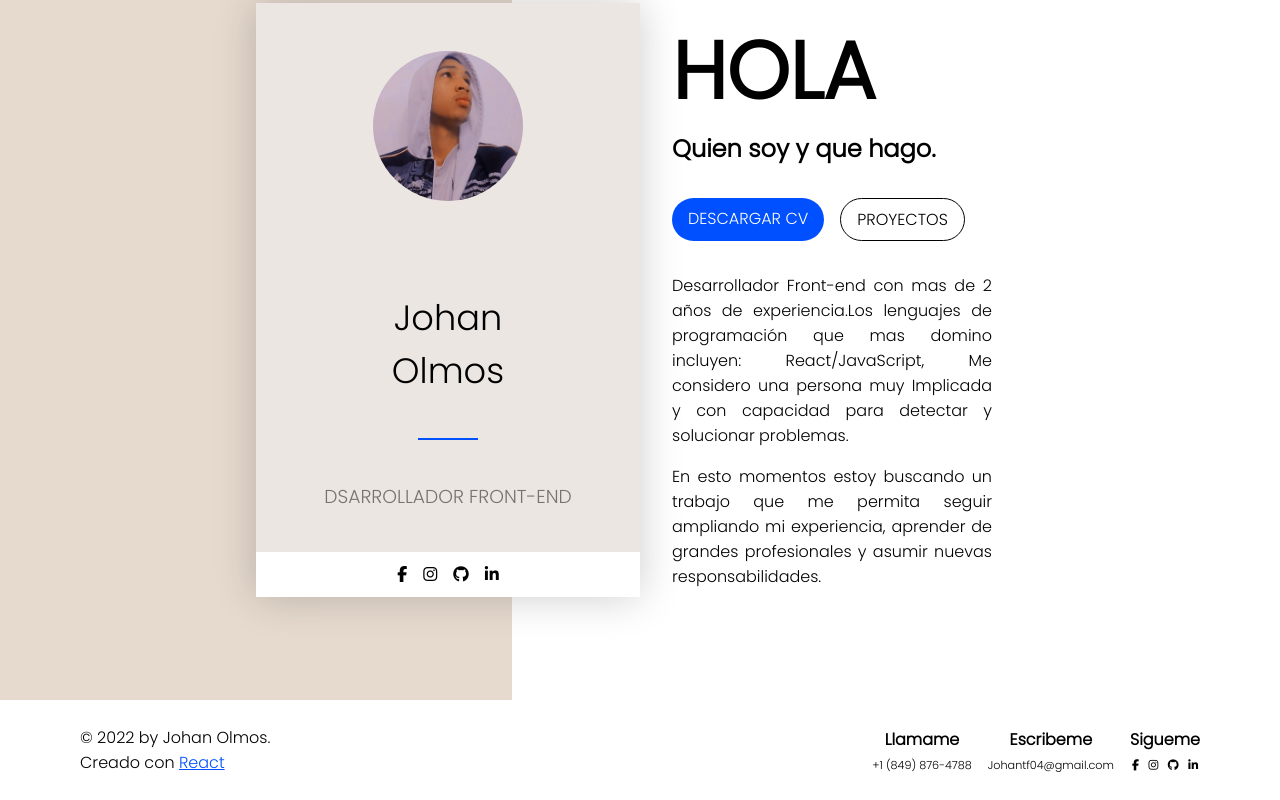
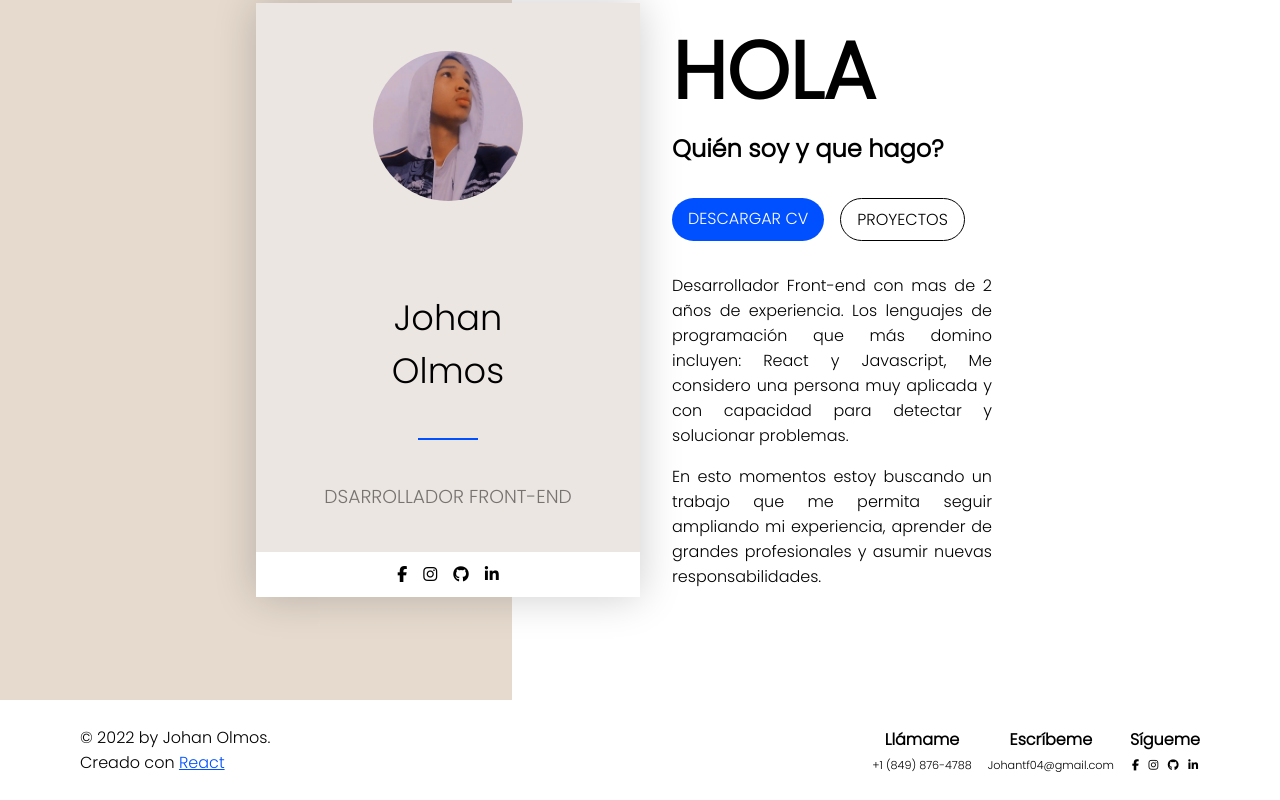
Before and after one commit to frantf04/portfolio, a React (Create React App) app: page / in a window 1280 px wide. Shown: the part 220-1020 px from the top of the page. Built offline with nearby package versions, Linux system fonts and the light colour scheme; a web font is replaced by a local one.

Commit message:
correccion de ortografia

```diff
--- a/src/common/Footer.jsx
+++ b/src/common/Footer.jsx
@@ -12,15 +12,15 @@ function Footer() {
         </div>
         <div className={styles.contact_container}>
           <div className={styles.call}>
-            <h4 className={styles.title}>Llamame</h4>
+            <h4 className={styles.title}>Llámame</h4>
             <p>+1 (849) 876-4788</p>
           </div>
           <div className={styles.write}>
-            <h4 className={styles.title}>Escribeme</h4>
+            <h4 className={styles.title}>Escríbeme</h4>
             <p>Johantf04@gmail.com</p>
           </div>
           <div className={styles.folow}>
-            <h4 className={styles.title}>Sigueme</h4>
+            <h4 className={styles.title}>Sígueme</h4>
             <p>
               <a target='_blank' href="https://www.facebook.com/profile.php?id=100004261665261"><i className="fa fa-facebook"></i></a>
               <a target='_blank' href="https://www.instagram.com/_fran_tf/"><i className="fa fa-instagram"></i></a>
--- a/src/page/about/components/Info_card.jsx
+++ b/src/page/about/components/Info_card.jsx
@@ -9,7 +9,7 @@ function Info_card() {
     <div className={styles.info_card}>
       <div className={styles.titles_container}>
         <h1>HOLA</h1>
-        <h2>Quien soy y que hago.</h2>
+        <h2>Quién soy y que hago?</h2>
       </div>
       <div className={styles.btn_container}>
         <a className={styles.btn} download={CV} href={CV}>DESCARGAR CV</a>
@@ -17,10 +17,11 @@ function Info_card() {
 
       </div>
       <div className={styles.p_container}>
-        <p>Desarrollador Front-end con mas de 2 años de experiencia.Los
-          lenguajes de programación que mas domino incluyen:
-          React/JavaScript, Me considero una persona muy Implicada y
-          con capacidad para detectar y solucionar problemas. </p>
+        <p>Desarrollador Front-end con mas de 2 años de experiencia. Los
+          lenguajes de programación que más domino incluyen:
+          React y Javascript, Me considero una persona muy aplicada y
+          con capacidad para detectar y solucionar problemas.
+ </p>
         <p>En esto
           momentos estoy buscando un trabajo que me permita seguir
           ampliando mi experiencia, aprender de grandes profesionales
--- a/src/page/about/components/Presentation_card.jsx
+++ b/src/page/about/components/Presentation_card.jsx
@@ -1,5 +1,5 @@
 import React from 'react'
-import img from '../../../assets/img/yo.jfif'
+import img from '../../../assets/img/yo.png'
 import styles from '../css/Presentation_card.module.css'
 import CV from '../../../assets/CV.pdf'
 import Button from '../../../common/Button'
--- a/src/page/skills/components/Skills.jsx
+++ b/src/page/skills/components/Skills.jsx
@@ -1,6 +1,7 @@
 import React, { useRef } from 'react'
 import styles from '../css/Skills.module.css'
-import SkillCard from './SkillCard'
+import SkillCard from './SkillCard';
+import sql from '../../../assets/img/sql-server.png'
 function Skills() {
 
   const refArrow = useRef()
@@ -18,6 +19,8 @@ function Skills() {
         <SkillCard arrow={refArrow}  text="fab fa-git-alt" name="Git" />
         <SkillCard arrow={refArrow}  text="fab fa-github" name="github" />
         <SkillCard arrow={refArrow}  text="fab fa-npm" name="npm" />
+        {/* <SkillCard arrow={refArrow} text="fas fa-server" name="Sql-server"/> */}
+        {/* <SkillCard arrow={refArrow} text="fab fa-node" name="node-js"/> */}
         <span ref={refArrow} className={styles.arrow_guide}><span>
         {window.screen.width > 1024? 'Mouse over' : 'Click'}
         </span><i className="fa fa-arrow-down"></i></span>
--- a/src/page/skills/css/SkillCard.module.css
+++ b/src/page/skills/css/SkillCard.module.css
@@ -41,7 +41,7 @@
   border-left: 10px solid transparent;
   border-right: 10px solid transparent;
   border-top: 10px solid #0050ff;
-  top: 32px;
+  top: 35px;
 }
 .card:hover{
   color:#000;
```
Also changed, not shown: src/assets/img/sql-server.png (added), src/assets/img/yo.png (renamed from src/assets/img/yo.jfif).
